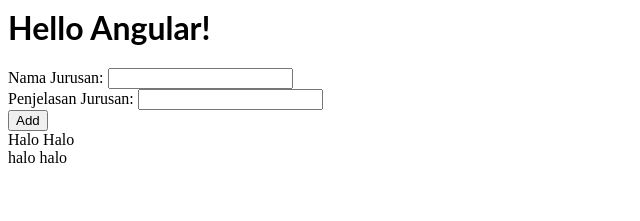
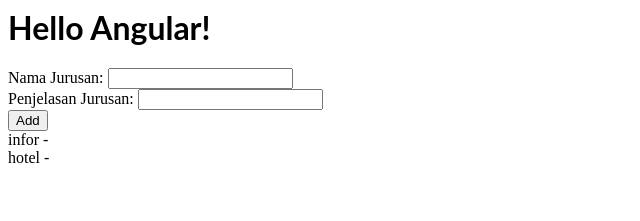
Before and after one commit to stefanusdany32/angular-latihan-ppm, an Angular app: page /home in a window 1280 px wide. Shown: the top 221 px of the page, without its empty margins (0-640 px from the left). Built offline with nearby package versions, Linux system fonts and the light colour scheme.

Commit message:
1 file modified

```diff
--- a/src/app/home/home.component.html
+++ b/src/app/home/home.component.html
@@ -1,4 +1,4 @@
 
-<div *ngFor="let data of nama;let data2 of penjelasan">
-  {{data}} {{data2}}
+<div *ngFor="let data of nama">
+  {{data}} - {{data2}}
   </div>
```
